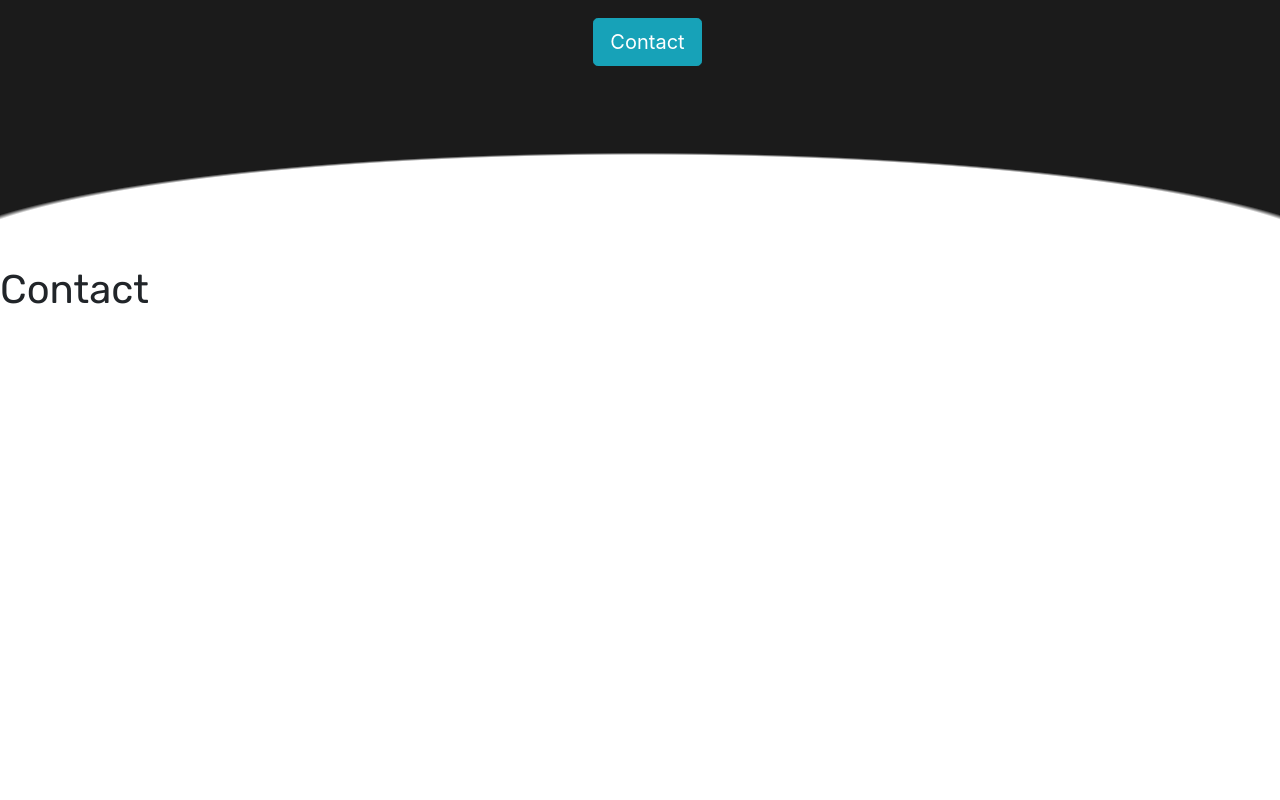
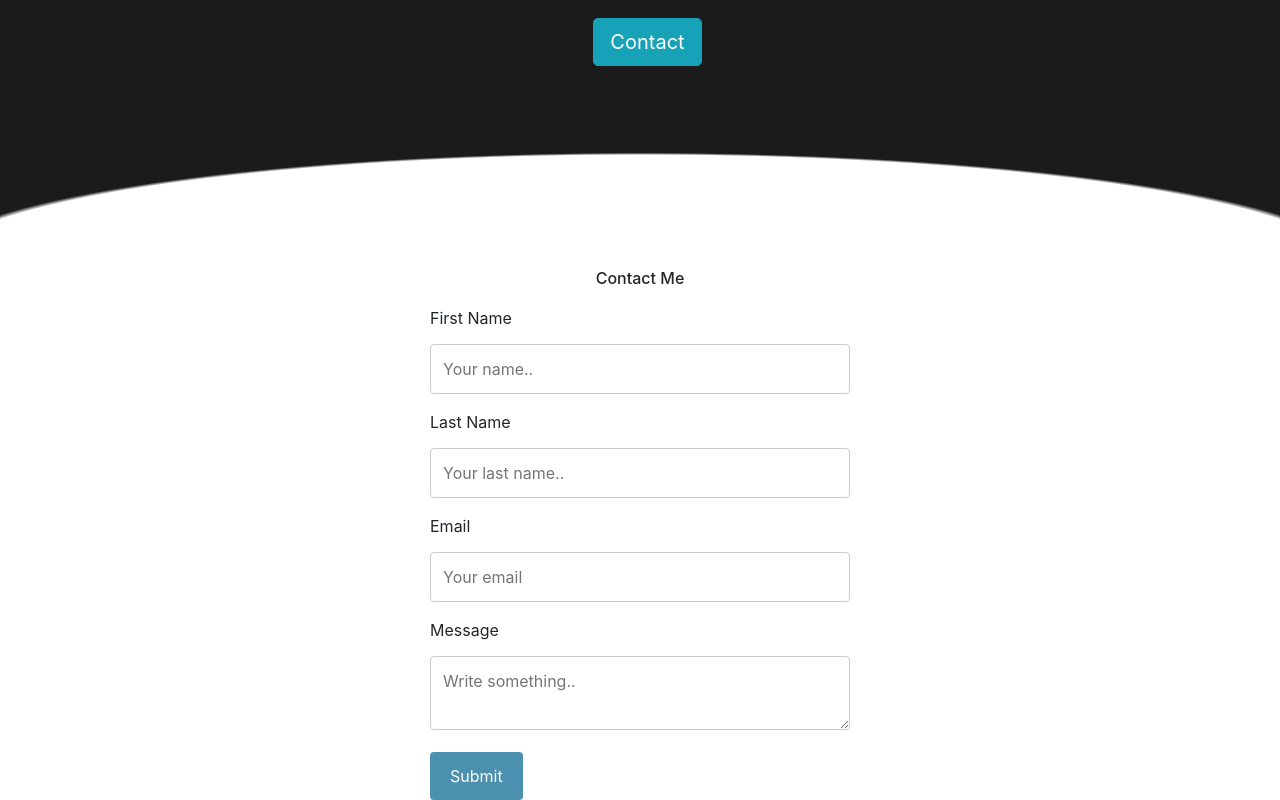
Before and after one commit to NateRich21/Portfolio-1, a React (Create React App) app: page /contact in a window 1280 px wide. Shown: the part 296-1096 px from the top of the page. Before the commit the page ends 800 px from the top, so only its background shows below. Built offline with nearby package versions, Linux system fonts and the light colour scheme.

Commit message:
Created and styled ContactForm component in ContactFrom.js. It's being rendered by Contact.js right now. Submitted values can be printed to the console currently. Need to set up smtp server.

```diff
--- a/src/Components/Pages/Contact/Contact.js
+++ b/src/Components/Pages/Contact/Contact.js
@@ -1,4 +1,5 @@
 import React from 'react';
+import ContactForm from '../../VisualComponents/ContactForm/ContactForm';
 
 class Contact extends React.Component {
 
@@ -9,7 +10,9 @@ class Contact extends React.Component {
 
     render() {
         return(
-            <h1>Contact</h1>
+            <div>
+                <ContactForm />
+            </div>
         )
     }
 
--- /dev/null
+++ b/src/Components/VisualComponents/ContactForm/ContactForm.css
@@ -0,0 +1,37 @@
+* {
+    box-sizing: border-box;
+}
+.ContactForm {
+    max-width: 420px;
+    margin: 0 auto;
+}
+p {
+    text-align: center;
+    font-weight: 500;
+}
+input[type=text],input[type=email], select, textarea {
+    width: 100%;
+    padding: 12px;
+    border: 1px solid #ccc;
+    border-radius: 4px;
+    box-sizing: border-box;
+    margin-top: 6px;
+    margin-bottom: 16px;
+    resize: vertical;
+}
+input[type=submit] {
+    background-color: rgb(76, 144, 175);
+    color: white;
+    padding: 12px 20px;
+    border: none;
+    border-radius: 4px;
+    cursor: pointer;
+}
+input[type=submit]:hover {
+    background-color: #1543a8;
+}
+.container {
+    border-radius: 5px;
+    background-color: #f2f2f2;
+    padding: 20px;
+}
--- /dev/null
+++ b/src/Components/VisualComponents/ContactForm/ContactForm.js
@@ -0,0 +1,70 @@
+import React from "react";
+import { MDBContainer, MDBRow, MDBCol, MDBBtn, MDBIcon } from 'mdbreact';
+
+import './ContactForm.css'
+
+
+
+class ContactForm extends React.Component {
+	constructor(props) {
+		super(props);
+
+		this.state = {
+			fname: '',
+			lname: '',
+			email: '',
+			message: '',
+			error: null,
+			mailSent: false
+		}
+
+		this.handleFormSubmit = this.handleFormSubmit.bind(this);
+	}
+
+	handleFormSubmit = ( event ) => {
+		event.preventDefault();
+		console.log(this.state);
+		this.setState({ fname: '',lname: '', email: '', message: '' })
+	  }
+
+	render() {
+		return (
+			<div className="ContactForm">
+				<p>Contact Me</p>
+				<div>
+					<form action="#" >
+						<label>First Name</label>
+						<input type="text" id="fname" name="firstname" placeholder="Your name.."
+							value={this.state.fname}
+							onChange={e => this.setState({ fname: e.target.value })}
+						/>
+
+						<label>Last Name</label>
+						<input type="text" id="lname" name="lastname" placeholder="Your last name.."
+							value={this.state.lname}
+							onChange={e => this.setState({ lname: e.target.value })}
+						/>
+
+
+						<label>Email</label>
+						<input type="email" id="email" name="email" placeholder="Your email"
+							value={this.state.email}
+							onChange={e => this.setState({ email: e.target.value })}
+						/>
+
+
+						<label>Message</label>
+						<textarea id="message" name="message" placeholder="Write something.."
+							onChange={e => this.setState({ message: e.target.value })}
+							value={this.state.message}
+						>
+						</textarea>
+						<input type="submit" onClick={e => this.handleFormSubmit(e)} value="Submit" />
+					</form >
+				</div>
+			</div>
+		);
+	}
+};
+
+	export default ContactForm;
```
Also changed, not shown: src/Components/VisualComponents/ContactForm/Mailer.js (added, +57 -0 lines), 1 other file (tests, documents, lock files or other folders).
